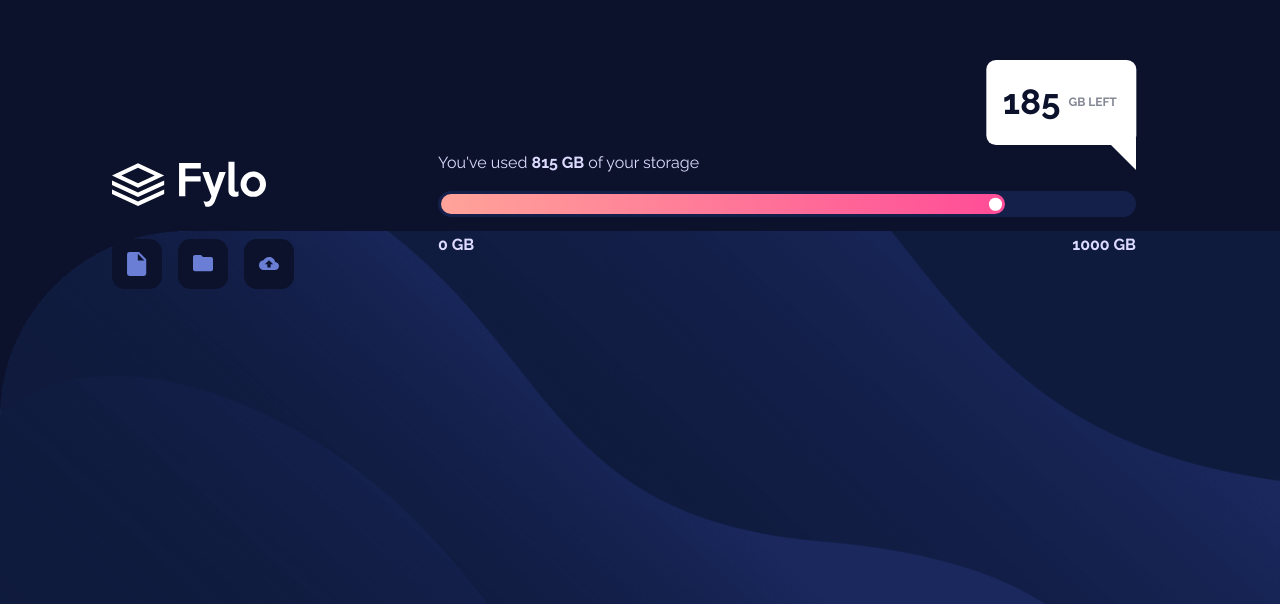
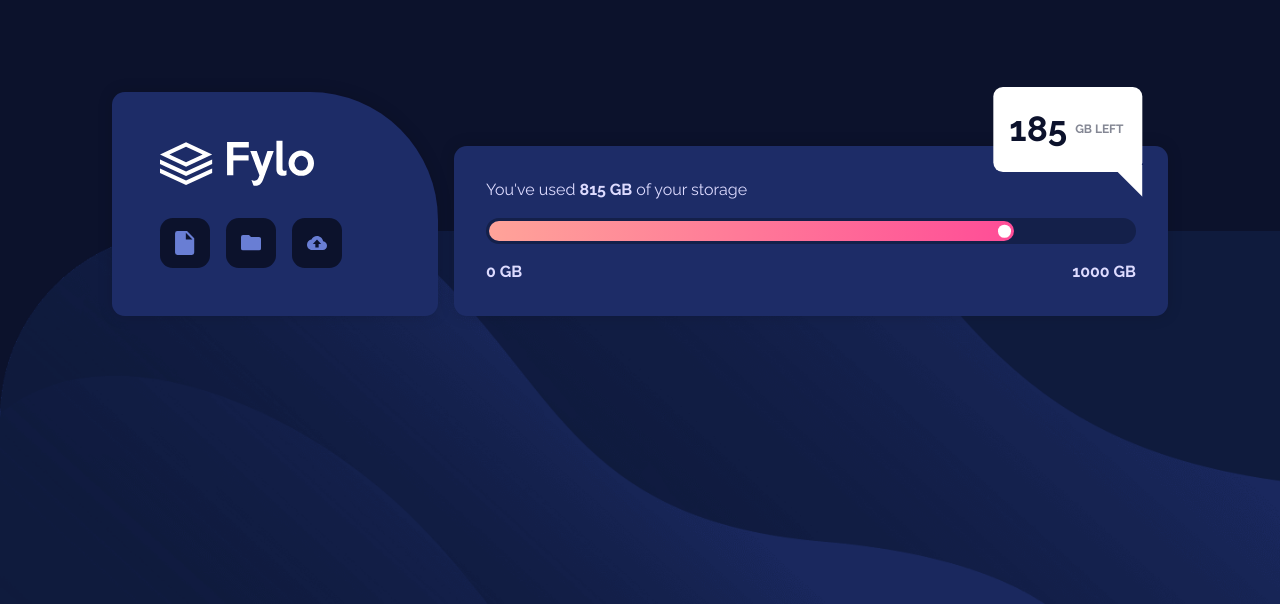
Before and after one commit to diaaFaris/fylo-data-storage-component, a plain HTML site: page index.html in a window 1280 px wide. Shown: the part 196-800 px from the top of the page. Drawn offline with Linux system fonts and the light colour scheme.

Commit message:
Update style.css

```diff
--- a/css/style.css
+++ b/css/style.css
@@ -76,7 +76,7 @@ main {
     gap: 1em;
 }
 
-main > section {
+main > div {
     background: var(--dark-blue);
     padding: 3em;
     box-shadow: 0 0 15px rgb(0 0 0 / 15%);
```
